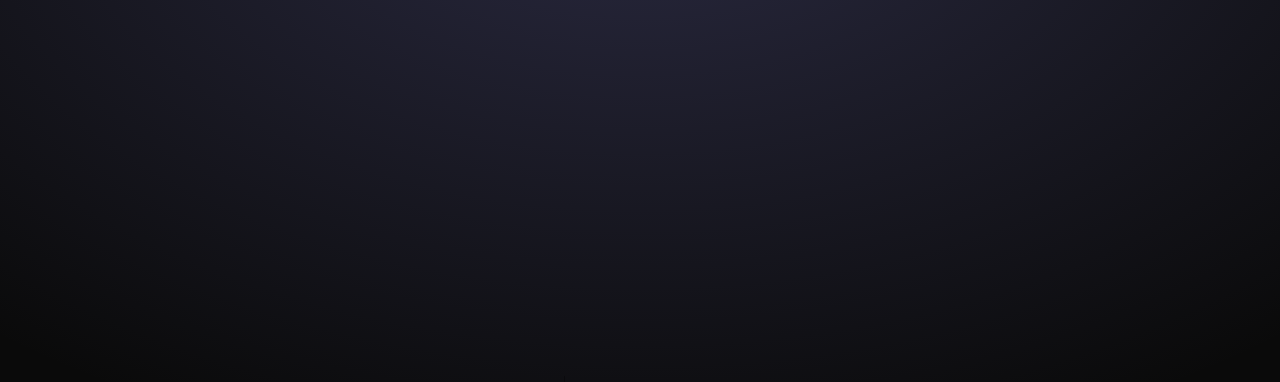
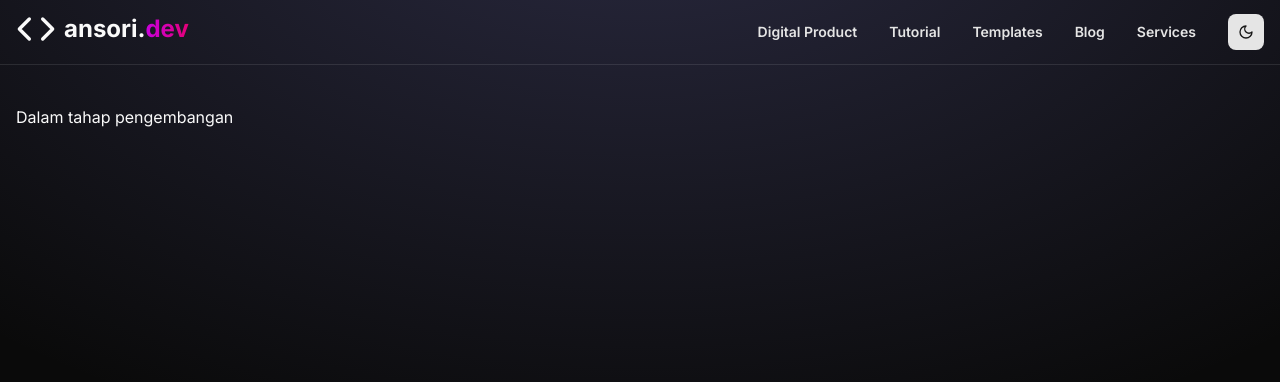
Before and after one commit to fitronansori/next-ansoridev, a Next.js app: page /tutorial in a window 1280 px wide. Before the commit this address had no page. Shown: the top 382 px of the page. Built offline with nearby package versions, Linux system fonts and the light colour scheme.

Commit message:
feat: add DigitalProductPage and TutorialLayout components

```diff
--- /dev/null
+++ b/src/app/(root)/digital-product/page.tsx
@@ -0,0 +1,8 @@
+const DigitalProductPage = () => {
+  return (
+    <section className="py-5 lg:py-10">
+      <div className="container">Dalam tahap pengembangan</div>
+    </section>
+  );
+};
+export default DigitalProductPage;
--- /dev/null
+++ b/src/app/(tutorial)/layout.tsx
@@ -0,0 +1,11 @@
+import Header from "@/components/layouts/Header";
+
+const TutorialLayout = ({ children }: { children: React.ReactNode }) => {
+  return (
+    <main>
+      <Header />
+      {children}
+    </main>
+  );
+};
+export default TutorialLayout;
--- /dev/null
+++ b/src/app/(tutorial)/tutorial/page.tsx
@@ -0,0 +1,8 @@
+const TutorialPage = () => {
+  return (
+    <section className="py-5 lg:py-10">
+      <div className="container">Dalam tahap pengembangan</div>
+    </section>
+  );
+};
+export default TutorialPage;
```
